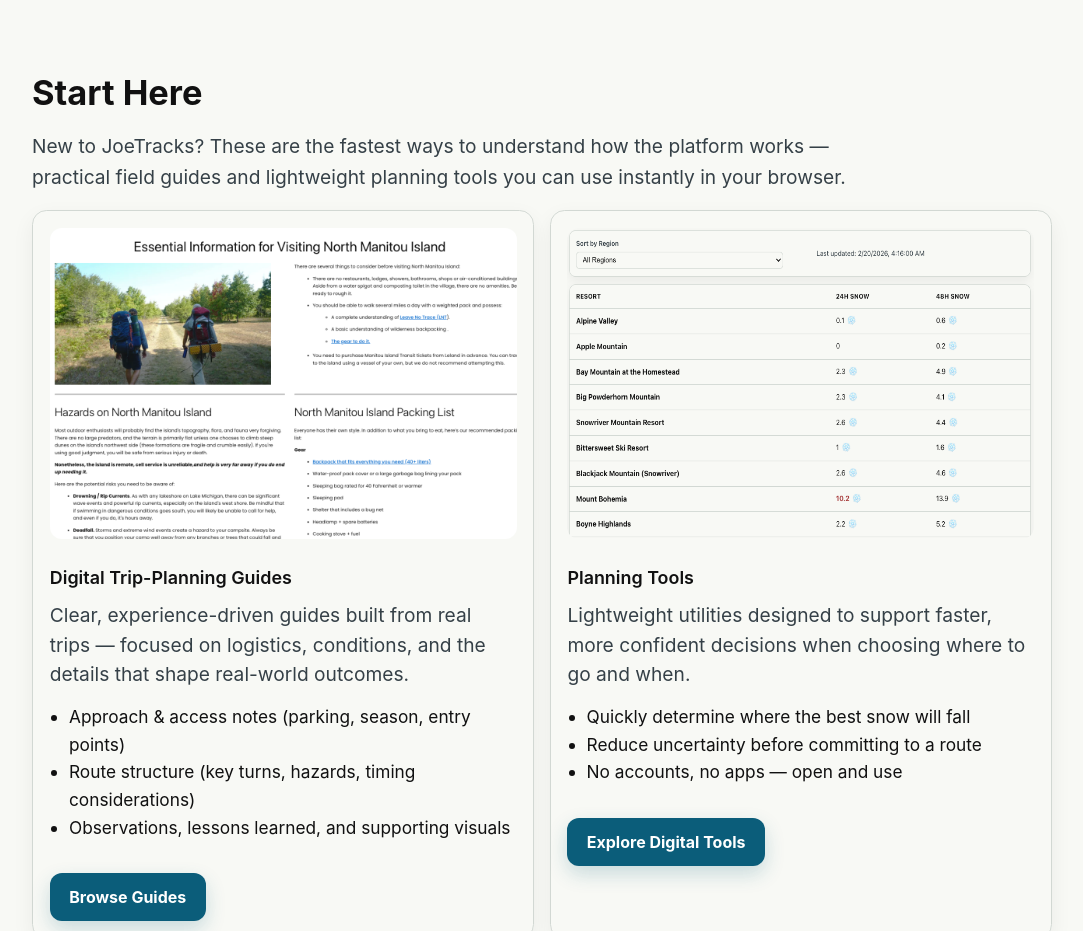
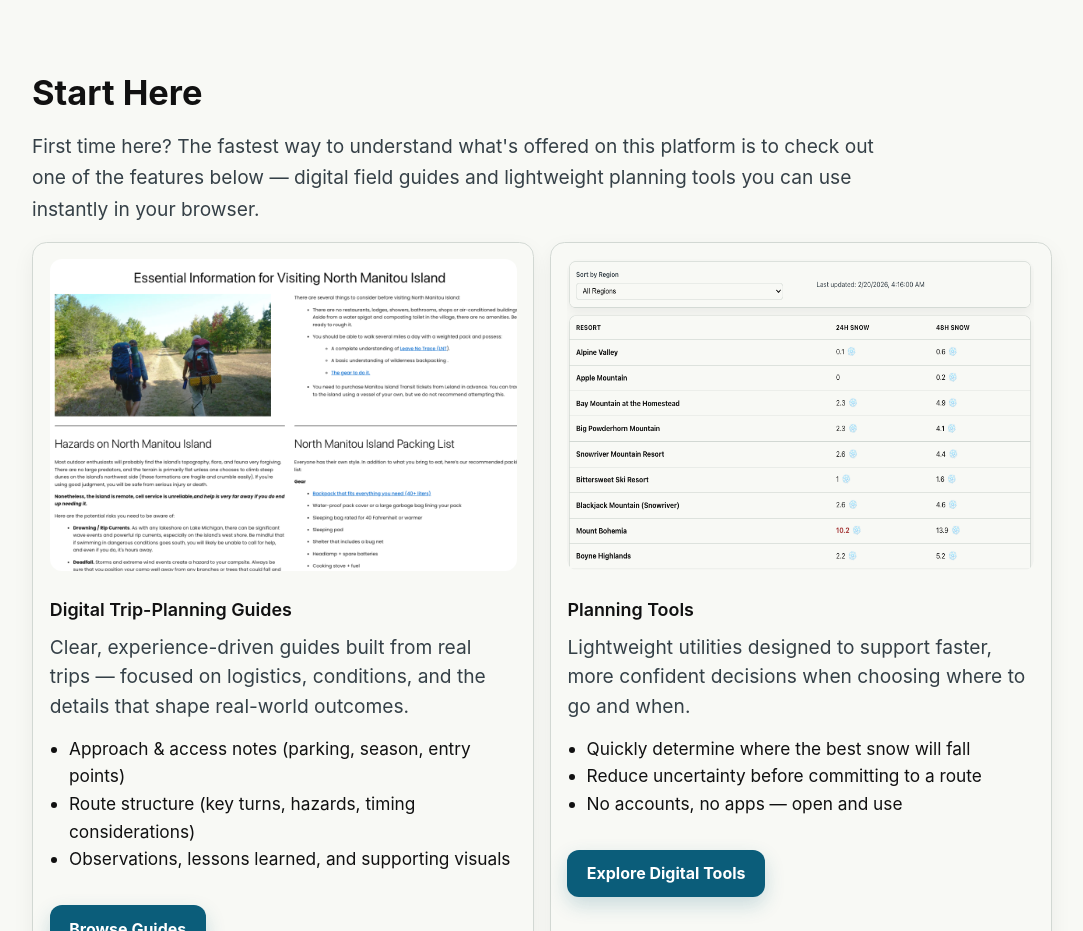
Before and after one commit to napolitanj/joetracks, a React (Vite) app: page / in a window 1280 px wide. Shown: the part 1080-2011 px from the top of the page, without its empty margins (98-1181 px from the left). Built offline with nearby package versions, Linux system fonts and the light colour scheme.

Commit message:
update readme

```diff
--- a/src/components/pages/Home.tsx
+++ b/src/components/pages/Home.tsx
@@ -95,9 +95,10 @@ const Home = () => {
         <div className="home-container home-inner">
           <h2>Start Here</h2>
           <p className="home-subhead">
-            New to JoeTracks? These are the fastest ways to understand how the
-            platform works — practical field guides and lightweight planning
-            tools you can use instantly in your browser.
+            First time here? The fastest way to understand what's offered on
+            this platform is to check out one of the features below — digital
+            field guides and lightweight planning tools you can use instantly in
+            your browser.
           </p>
 
           <div className="home-grid home-grid-two">
```
Also changed, not shown: 1 other file (tests, documents, lock files or other folders).
